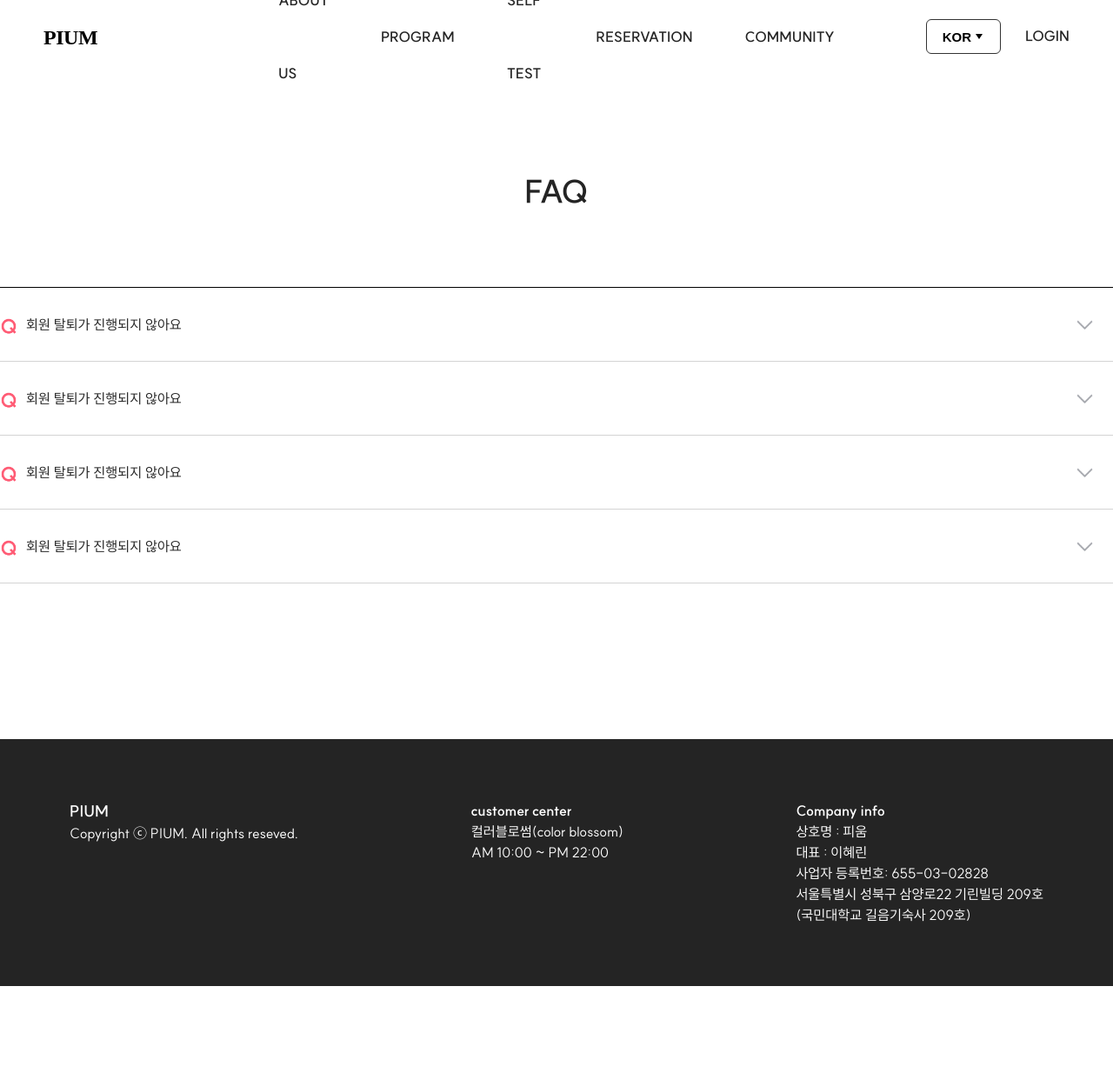
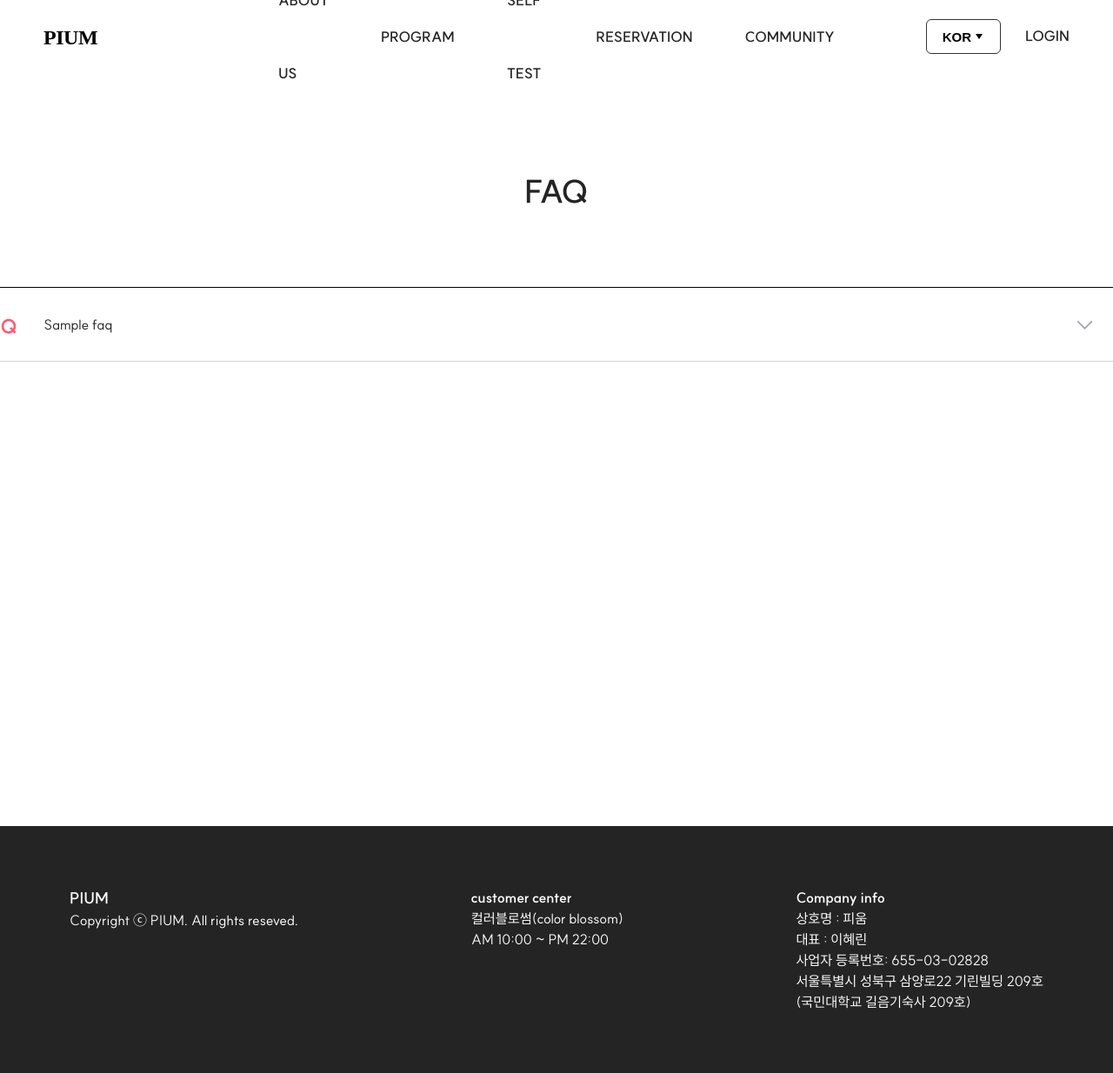
Before and after one commit to chrisjyh/colorblossom, a Django app: page /faq/ in a window 1280 px wide. Shown: the whole page at 87% size. Before the commit the page ends 1134 px from the top, so only its background shows below. Run offline with Django 4.2, Linux system fonts and the light colour scheme; tables that the repository leaves empty hold one stand-in row (values such as "Sample post").

Commit message:
faq admin 수정 faq 내용 출력 style  수정

```diff
--- a/faq/admin.py
+++ b/faq/admin.py
@@ -5,4 +5,6 @@ from faq.models import Faq
 
 @admin.register(Faq)
 class FaqAdmin(admin.ModelAdmin):
-    pass
+    search_fields = ['title']
+    list_display = ['title', 'useyn']
+    list_filter = ['useyn']
--- a/faq/views.py
+++ b/faq/views.py
@@ -1,9 +1,11 @@
 from django.shortcuts import render
+from . import models
 
 
 # Create your views here.
 def faqTemplate(request):
-    return render(request, "faq/faq.html")
+    faqList = models.Faq.objects.all().filter(useyn=True)
+    return render(request, "faq/faq.html", {'faqPost': faqList})
 
 def askInformation(request):
     return render(request, "faq/community.html")
--- a/static/css/reset.css
+++ b/static/css/reset.css
@@ -24,7 +24,8 @@
 /* #################### reset css #################### */
 html, body, div, span, applet, object, iframe, h1, h2, h3, h4, h5, h6, p, blockquote, pre, a, abbr, acronym, address, big, cite, code, del, dfn, em, img, ins, kbd, q, s, samp, small, strike, strong, sub, sup, tt, var, b, u, i, center, dl, dt, dd, ol, ul, li, fieldset, form, label, legend, table, caption, tbody, tfoot, thead, tr, th, td, article, aside, canvas, details, embed, figure, figcaption, footer, header, hgroup, menu, nav, output, ruby, section, summary, time, mark, audio, video{margin: 0; padding: 0; box-sizing: border-box;
 	-webkit-box-sizing: border-box;
-	-moz-box-sizing: border-box;}
+	-moz-box-sizing: border-box;
+font-family: 'SUIT';}
 html, body, input, textarea, select, button, table, li, dd, p, b, span, em, strong{-webkit-text-size-adjust: none;}
 html{font-size: 16px; font-weight: 400; font-family: 'SUIT'; line-height: 1.1; color: #242424;}
 body{-webkit-text-size-adjust: none; font-family: 'SUIT';}
@@ -42,7 +43,7 @@ img{font-size: 0; line-height: 0; vertical-align: top;}
 caption{visibility: hidden; overflow: hidden; width: 0; height: 0; font-size: 0; line-height: 0;}
 /* legend, label span, .blind{visibility: hidden; overflow: hidden; position: absolute; left: 0; top: 0; margin: 0; padding: 0 !important; width: 0 !important; height: 0 !important; font-size: 0 !important; line-height: 0 !important;} */
 label{cursor: pointer;}
-pre{white-space: pre-wrap; word-wrap: break-word;}
+pre{white-space: pre-wrap; word-wrap: break-word; font-family: 'SUIT';}
 button{display: inline-block; margin: 0; padding: 0; border: 0; background: none; box-shadow: none; text-align: center; cursor: pointer; vertical-align: middle;}
 button::-moz-focus-inner{margin: 0; padding: 0; border: 0;}
 select option[value=""][disabled] {
--- a/static/css/style.css
+++ b/static/css/style.css
@@ -146,10 +146,10 @@
 .sample_box--full.padding_top_header {padding-top: 84px}
 
 .middle-section {margin: 0 auto; max-width: 1380px; width: 100%; }
-.faq-container {width: 100%; min-height: 650px}
+.faq-container {margin-bottom: 100px; width: 100%; min-height: 650px;}
 .faq-container h2{margin: 200px auto 90px; width: fit-content; font-size: 36px; font-weight: bold;}
 .faq-table {width: 100%; border-top: 1px solid #000}
-.faq-table li .question{position: relative; padding: 30px; width: 100%; line-height: 1.5; border-bottom: 1px solid #d4d4d4}
+.faq-table li .question{position: relative; padding: 30px 50px; width: 100%; line-height: 1.5; border-bottom: 1px solid #d4d4d4}
 .faq-table li .question::after{display: block; position: absolute; top: 36%; left: 0; width: 25px; height: 25px; background: url(../img/faq/question.png) no-repeat; background-size: 20px; content: ""}
 .faq-table li .question::before{display: block; position: absolute; top: 36%; right: 20px; width: 25px; height: 25px; background: url(../img/faq/arrow.png) no-repeat; background-size: cover; content: ""}
 .faq-table li .question.on::before{display: block; position: absolute; top: 36%; right: 20px; width: 25px; height: 25px; background: url(../img/faq/arrow.png) no-repeat; background-size: cover; transform: rotate(180deg);content: ""}
--- a/templates/faq/faq.html
+++ b/templates/faq/faq.html
@@ -5,48 +5,19 @@
     <section class="middle-section">
         <div class="faq-container">
             <h2>FAQ</h2>
-                <ul class="faq-table">
+                <ul class="faq-table" id ="faqTable">
+                {% for faq in faqPost %}
+                    {% if faq.useyn == True%}
                         <li>
                             <div class="question">
-                            회원 탈퇴가 진행되지 않아요
+                                <pre>{{ faq.title }}</pre>
                             </div>
                             <div class="answer">
-                            이미 전에 가입한 적이 있으신지 확인 부탁드립니다. 간편가입의 경우 별도의 정보 입력 없이 바로 가입이 되기 때문에 잊으시는 고객님들이 종종 계십니다.
-                            <br>번거로우시겠지만 아이디 찾기를 이용하셔서 가입 내역을 확인 바랍니다.
-                            <br>위 절차를 통하여 확인이 불가능할 경우 카카오톡 채널 - 컬러블로썸(color blossom)으로 문의해 주시기 바랍니다.
+                                <pre>{{ faq.answer }}</pre>
                             </div>
                         </li>
-                    <li>
-                        <div class="question">
-                            회원 탈퇴가 진행되지 않아요
-                        </div>
-                        <div class="answer">
-                            이미 전에 가입한 적이 있으신지 확인 부탁드립니다. 간편가입의 경우 별도의 정보 입력 없이 바로 가입이 되기 때문에 잊으시는 고객님들이 종종 계십니다.
-                            <br>번거로우시겠지만 아이디 찾기를 이용하셔서 가입 내역을 확인 바랍니다.
-                            <br>위 절차를 통하여 확인이 불가능할 경우 카카오톡 채널 - 컬러블로썸(color blossom)으로 문의해 주시기 바랍니다.
-                        </div>
-                    </li>
-                    <li>
-                        <div class="question">
-                            회원 탈퇴가 진행되지 않아요
-                        </div>
-                        <div class="answer">
-                            이미 전에 가입한 적이 있으신지 확인 부탁드립니다. 간편가입의 경우 별도의 정보 입력 없이 바로 가입이 되기 때문에 잊으시는 고객님들이 종종 계십니다.
-                            <br>번거로우시겠지만 아이디 찾기를 이용하셔서 가입 내역을 확인 바랍니다.
-                            <br>위 절차를 통하여 확인이 불가능할 경우 카카오톡 채널 - 컬러블로썸(color blossom)으로 문의해 주시기 바랍니다.
-                        </div>
-                    </li>
-                    <li>
-                        <div class="question">
-                            회원 탈퇴가 진행되지 않아요
-                        </div>
-                        <div class="answer">
-                            이미 전에 가입한 적이 있으신지 확인 부탁드립니다. 간편가입의 경우 별도의 정보 입력 없이 바로 가입이 되기 때문에 잊으시는 고객님들이 종종 계십니다.
-                            <br>번거로우시겠지만 아이디 찾기를 이용하셔서 가입 내역을 확인 바랍니다.
-                            <br>위 절차를 통하여 확인이 불가능할 경우 카카오톡 채널 - 컬러블로썸(color blossom)으로 문의해 주시기 바랍니다.
-                        </div>
-                    </li>
-
+                    {% endif %}
+                {% endfor %}
                 </ul>
             </div>
         </section>
@@ -61,6 +32,14 @@
                 $(this).toggleClass('on').siblings().removeClass('on');
                 $(this).next(".answer").siblings(".answer").slideUp(300);
             });
+
+            for(faq in faqPost){
+                console.log(faq)
+            }
+
+
+
+
         });
     </script>
 {% endblock extra-script %}
```
Also changed, not shown: faq/migrations/0001_initial.py (added). Lines whose indentation alone changed are shown as unchanged.
